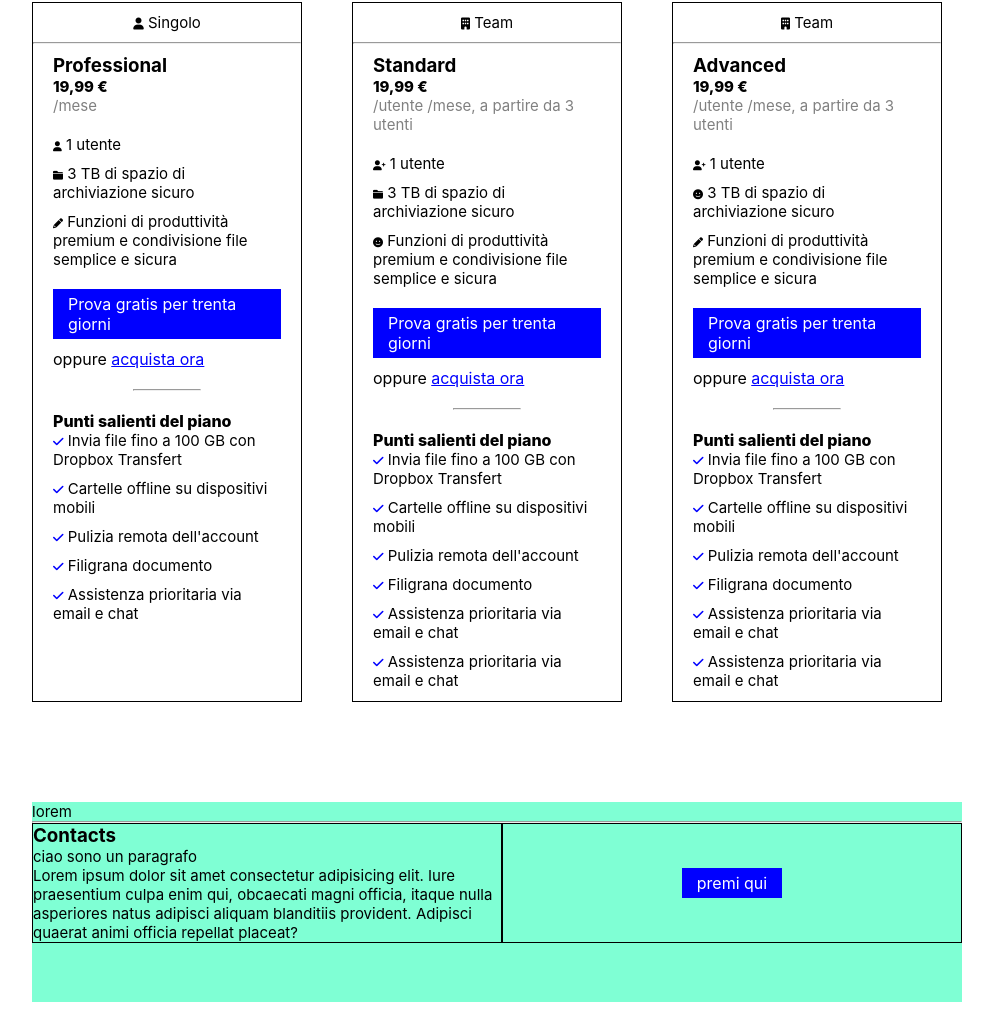
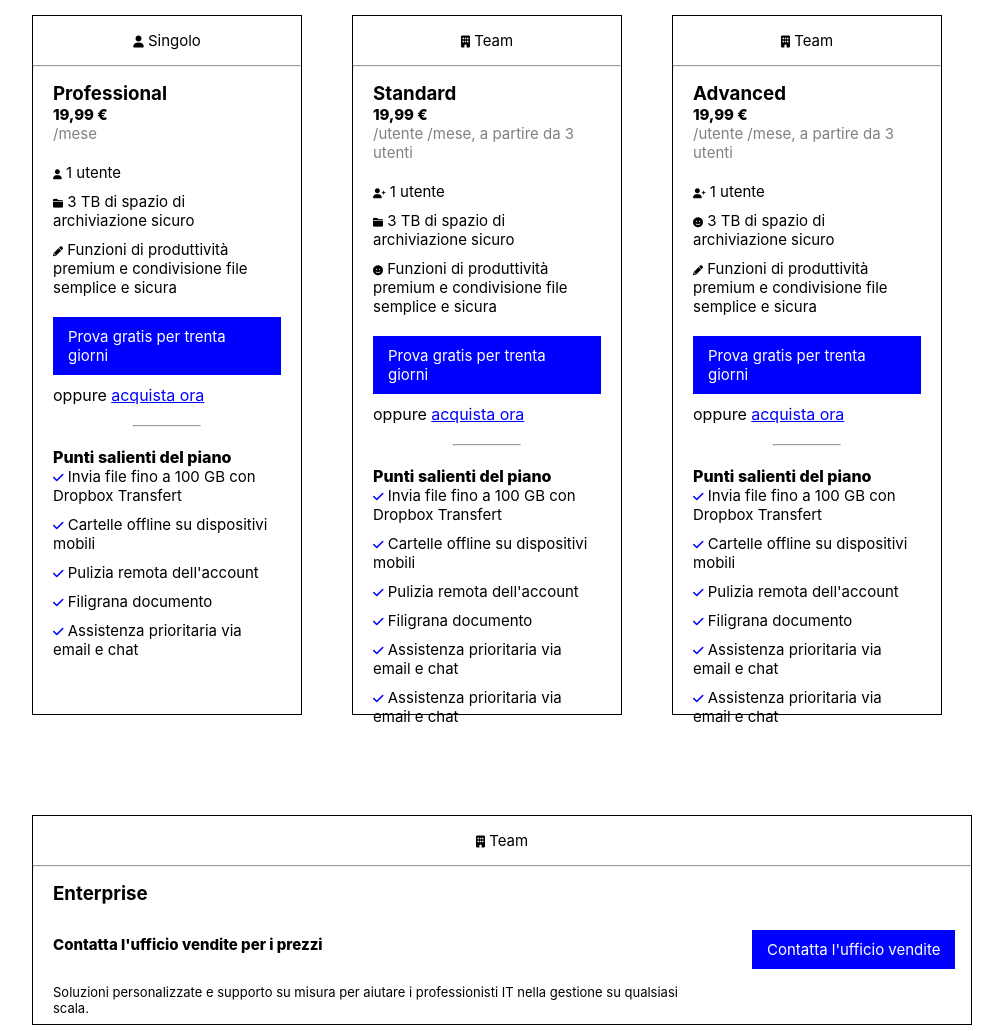
Before and after one commit to MayaSelena773/htmlcss-dropbox, a plain HTML site: page index.html in a window 1280 px wide. Shown: the part 963-1994 px from the top of the page, without its empty margins (128-1131 px from the left). Before the commit the page ends 1965 px from the top, so only its background shows below. Drawn offline with Linux system fonts and the light colour scheme.

Commit message:
enterpriseend

```diff
--- a/index.html
+++ b/index.html
@@ -171,28 +171,26 @@
         <div class="container-small">
             <div class="contact">
 
-                <p>lorem</p>
+                <div class="flex col"><p><i class="fa-solid fa-building icon"></i> Team</p></div>
 
                 <hr>
 
                 <div class="boxes">
                     <div class="text-box">
 
-                        <h3>Contacts</h3>
-                        <p>ciao sono un paragrafo</p>
-                        <p>Lorem ipsum dolor sit amet consectetur adipisicing elit. Iure praesentium culpa enim qui, obcaecati magni officia, itaque nulla asperiores natus adipisci aliquam blanditiis provident. Adipisci quaerat animi officia repellat placeat?</p>
+                        <h3 class="col">Enterprise</h3>
+                        <p class="strong col">Contatta l'ufficio vendite per i prezzi</p>
+                        <p class="col small-text">Soluzioni personalizzate e supporto su misura per aiutare i professionisti IT nella gestione su qualsiasi scala.</p>
 
                     </div>
 
                     <div class="btn-box">
 
-                        <a class="btnblue">premi qui</a>
+                        <a class="btnblue">Contatta l'ufficio vendite </a>
 
                     </div>
 
                 </div>
-
-
 
             </div>
 
--- a/style.css
+++ b/style.css
@@ -16,11 +16,12 @@ header a{
 
 .btnblue{
     background-color: blue;
-    padding: 5px 15px;
+    padding: 10px 15px;
     color: white;
     display: inline-block;
     margin-top: 10px;
     margin-bottom: 10px ;
+    font-size: 15px;
 }
 
 p{
@@ -50,6 +51,10 @@ ul{
 ul li{
     padding-bottom: 10px;
     font-size: 15px;
+}
+
+.small-text{
+    font-size: 13px;
 }
 
 /*header*/
@@ -154,7 +159,7 @@ h2{
 }
 
 .col{
-    padding: 10px 20px;
+    padding: 15px 20px;
 }
 
 .grey{
@@ -184,9 +189,9 @@ h2{
 }
 
 .contact{
-    width: 930px;
-    height: 200px;
-    background-color: aquamarine;
+    width: 940px;
+    height: 210px;
+    border: 1px solid;
 
 }
 
@@ -195,15 +200,13 @@ h2{
 }
 
 .text-box{
-    width: 470px;
+    width: 75%;
     height: auto;
-    border: 1px solid;
 }
 
 .btn-box{
-    width: 460px;
+    width: 25%;
     height: auto;
-    border: 1px solid;
     display: flex;
     justify-content: center;
     align-items: center;
```
